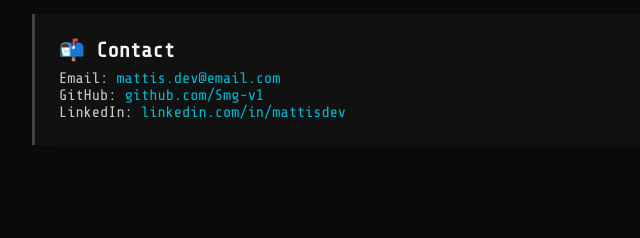
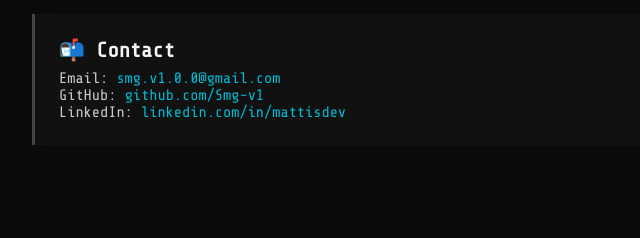
Before and after one commit to Smg-v1/Smg-v1.github.io, a plain HTML site: page about.html in a window 1280 px wide. Shown: the part 513-751 px from the top of the page, 208-848 px from the left. Drawn offline with nearby package versions, Linux system fonts and the light colour scheme.

Commit message:
Update about.html

```diff
--- a/about.html
+++ b/about.html
@@ -99,7 +99,7 @@
 
   <div class="card">
     <h2>📬 Contact</h2>
-    <p>Email: <a href="mailto:smg.v1.0.0@gmail.com">mattis.dev@email.com</a></p>
+    <p>Email: <a href="mailto:smg.v1.0.0@gmail.com">smg.v1.0.0@gmail.com</a></p>
     <p>GitHub: <a href="https://github.com/Smg-v1" target="_blank">github.com/Smg-v1</a></p>
     <p>LinkedIn: <a href="https://linkedin.com/in/mattisdev" target="_blank">linkedin.com/in/mattisdev</a></p>
   </div>
```
